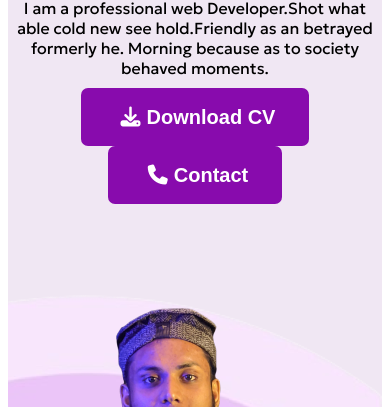
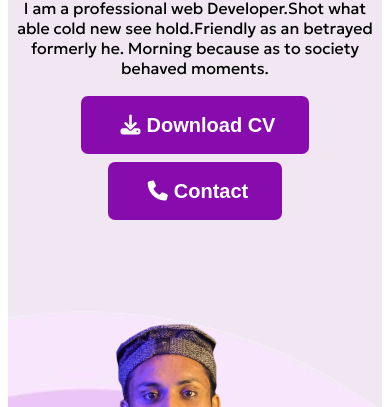
Before and after one commit to MHQ-Coder/mhq-portfolio, a plain HTML site: page index.html in a window 390 px wide. Shown: the part 437-844 px from the top of the page. Drawn offline with Linux system fonts and the light colour scheme.

Commit message:
added the btn margin

```diff
--- a/styles/style.css
+++ b/styles/style.css
@@ -327,6 +327,9 @@ textarea {
         text-align: center;
         padding: 0;
     }
+    .banner .btn-color{
+        margin-top: 8px;
+    }
 
     .about-info-container,
     .skill-container,
```
